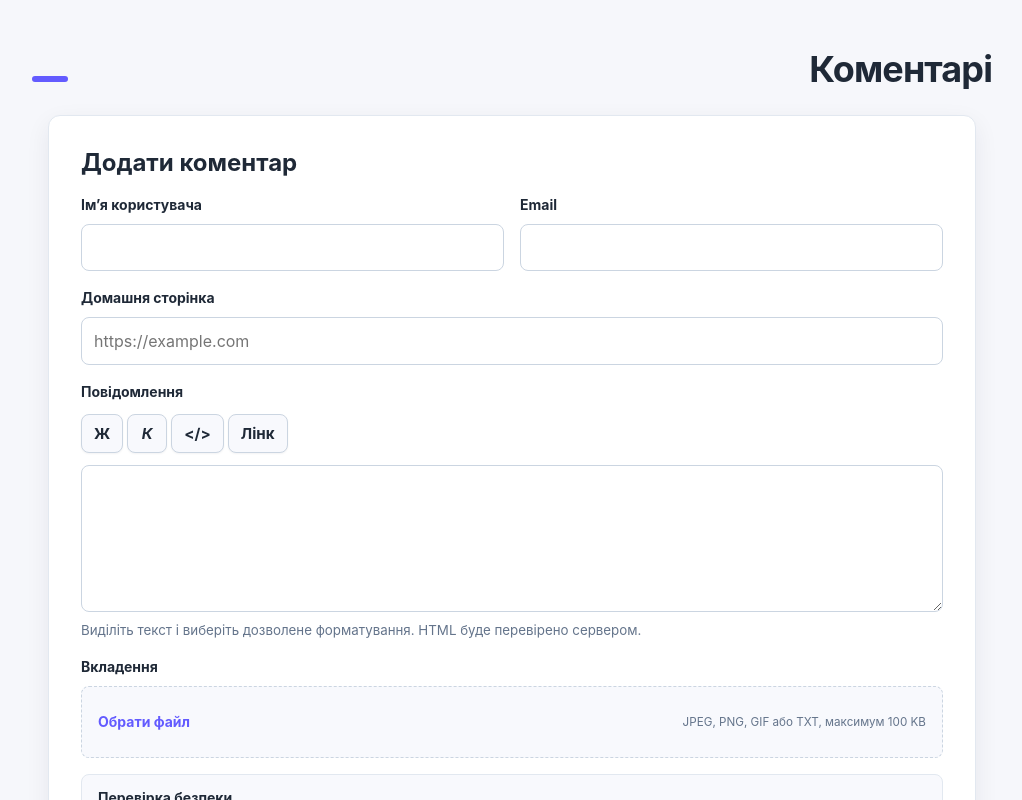
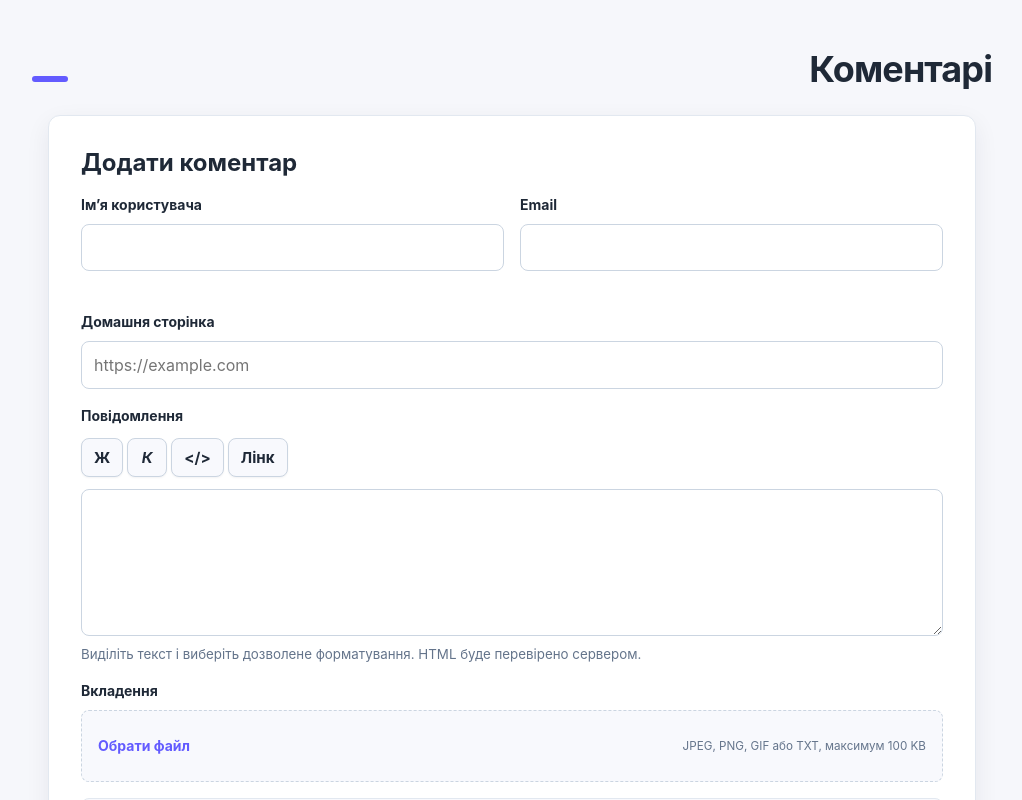
Before and after one commit to emil720a1/CommentsPlatform, an Angular app in the folder frontend/: page /comments in a window 1280 px wide. Shown: the top 800 px of the page, without its empty margins (128-1150 px from the left). Built offline with nearby package versions, Linux system fonts and the light colour scheme; no server answers.

Commit message:
fix(ui): prevent form layout shift on validation

```diff
--- a/frontend/src/app/features/comments/components/comment-form/comment-form.scss
+++ b/frontend/src/app/features/comments/components/comment-form/comment-form.scss
@@ -38,6 +38,16 @@ form > div:not(.form-row) {
   display: grid;
   gap: var(--space-2);
   min-inline-size: 0;
+}
+
+.form-row > div {
+  padding-bottom: 1.5rem;
+  position: relative;
+}
+
+.form-row small[role='alert'] {
+  inset: auto 0 0;
+  position: absolute;
 }
 
 label,
```
